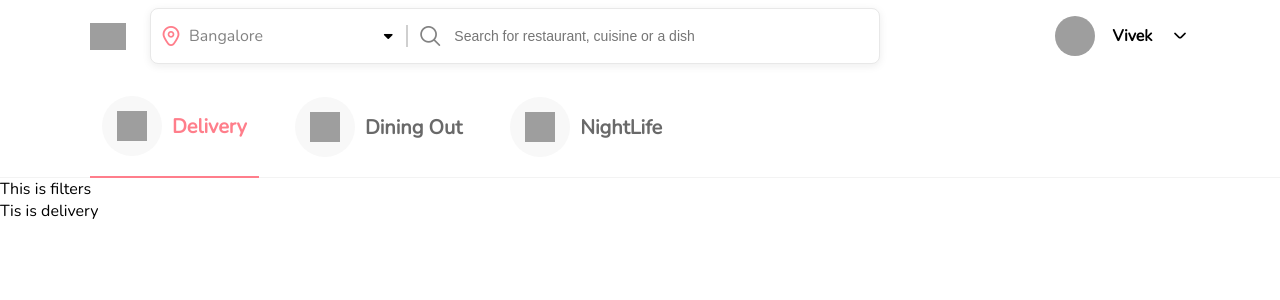
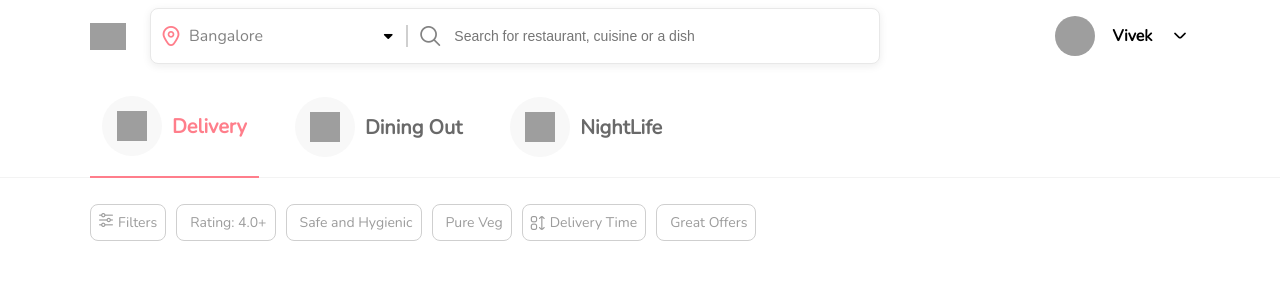
Before and after one commit to vvkkr1/zomato-clone, a React (Create React App) app: page / in a window 1280 px wide. Shown: the top 300 px of the page. Built offline with nearby package versions, Linux system fonts and the light colour scheme; grey boxes are pictures that could not be loaded.

Commit message:
filter-done

```diff
--- /dev/null
+++ b/src/components/common/filters/filterItem/filterItem.css
@@ -0,0 +1,15 @@
+.filter-item{
+    padding: 8px;
+    display: flex;
+    align-items: center;
+    background-color: var(--primary-bg);
+    color: var(--filter-text);
+    border: 1px solid var(--gray);
+    border-radius: 8px;
+    margin: 10px 10px 10px 0px;
+    font-size: 14px;
+}
+.filter-name{
+    margin-left: 5px;
+    align-items: center;
+}
--- /dev/null
+++ b/src/components/common/filters/filterItem/index.js
@@ -0,0 +1,16 @@
+import React from 'react'
+import './filterItem.css';
+
+const FilterItem = ({filter}) => {
+  return (
+    <div className='filter-item'>
+        {filter.icon && filter.icon}
+
+        <div className='filter-name'>
+              {filter.title}
+        </div>
+    </div>
+  )
+}
+
+export default FilterItem
--- a/src/components/common/filters/filters.css
+++ b/src/components/common/filters/filters.css
@@ -0,0 +1,5 @@
+.filters{
+    padding: 16px 0px;
+    display: flex;
+    flex-wrap: wrap;
+}
--- a/src/components/common/filters/index.js
+++ b/src/components/common/filters/index.js
@@ -1,10 +1,18 @@
 import React from 'react'
 import './filters.css';
+import FilterItem from './filterItem';
 
-const Filters = () => {
+const Filters = ({filterList}) => {
+
   return (
-    <div>
-        This is filters
+    <div className = "filters">
+        {/* This is filters!!! */}
+        {
+          filterList && filterList.map((item)=>{
+            // console.log(item)
+            return <FilterItem filter={item} key={item.id}/>
+          })
+        }
     </div>
   )
 }
--- a/src/components/delivery/index.js
+++ b/src/components/delivery/index.js
@@ -2,11 +2,42 @@
 import './delivery.css'
 import Filters from '../common/filters'
 
+const deliveryFilters=[
+    {
+      id:1,
+      icon:<i className="fi fi-rr-settings-sliders"></i>,
+      title:"Filters",
+    },
+    {
+      id:2,
+      title:"Rating: 4.0+",
+    },
+    {
+      id:3,
+      title:"Safe and Hygienic",
+    },
+    {
+      id:4,
+      title:"Pure Veg"
+    },
+    {
+      id:5,
+      title:"Delivery Time",
+      icon:<i className='fi fi-rr-apps-sort absolute-center'></i>,
+    },
+    {
+      id:6,
+      title:"Great Offers"
+    }
+]
+
+
 const Delivery = () => {
   return (
     <div>
-        <Filters/>
-        Tis is delivery
+       <div className='max-width'>
+          <Filters filterList={deliveryFilters}/>
+       </div>
     </div>
   )
 }
--- a/src/styles/variable.css
+++ b/src/styles/variable.css
@@ -7,4 +7,5 @@
     --gray: rgb(207,207,207);
     --inactive-text: #696969;
     --inactive-color: #f8f8f8;
+    --filter-text: #9c9c9c;
 }
```
